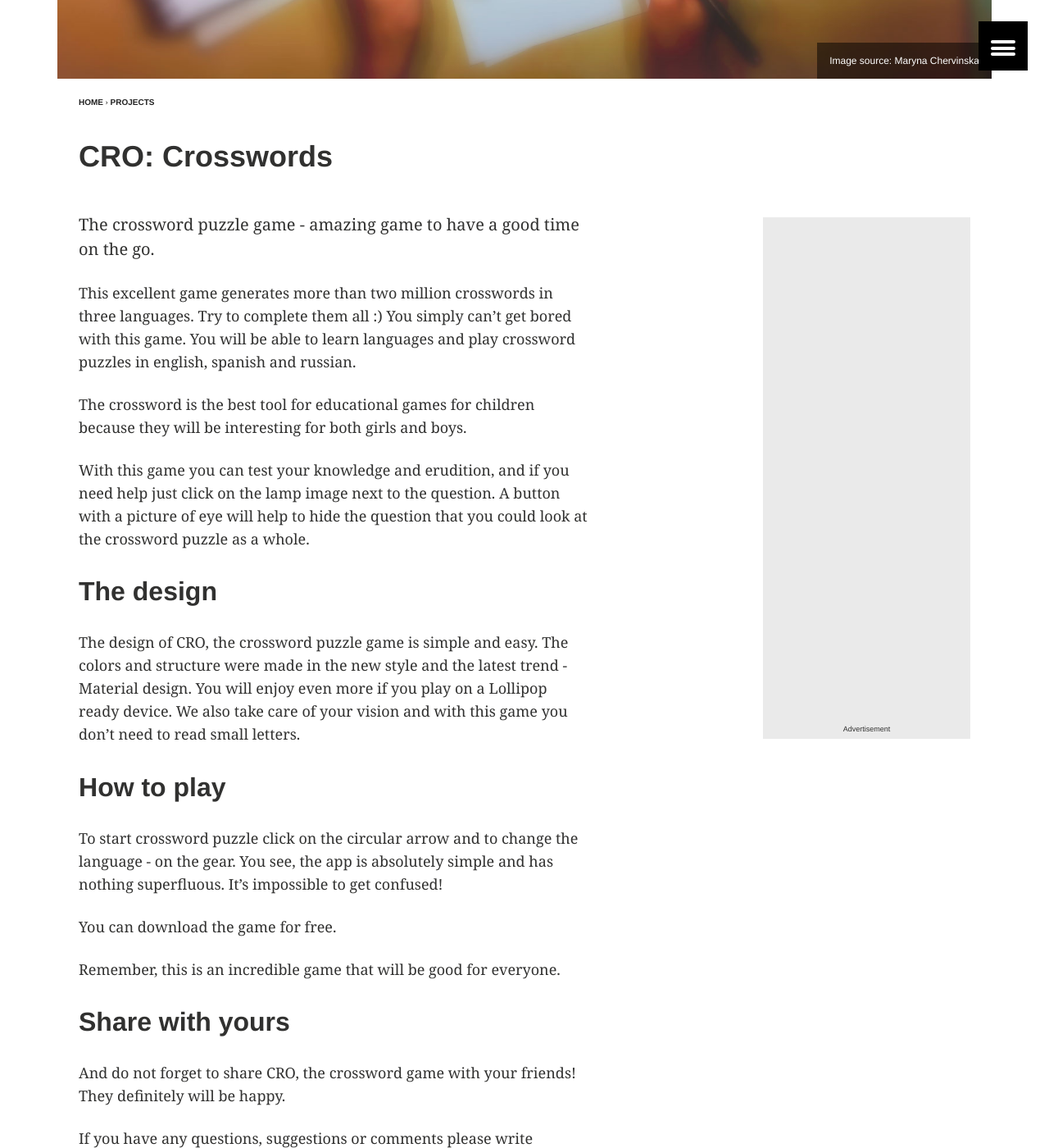
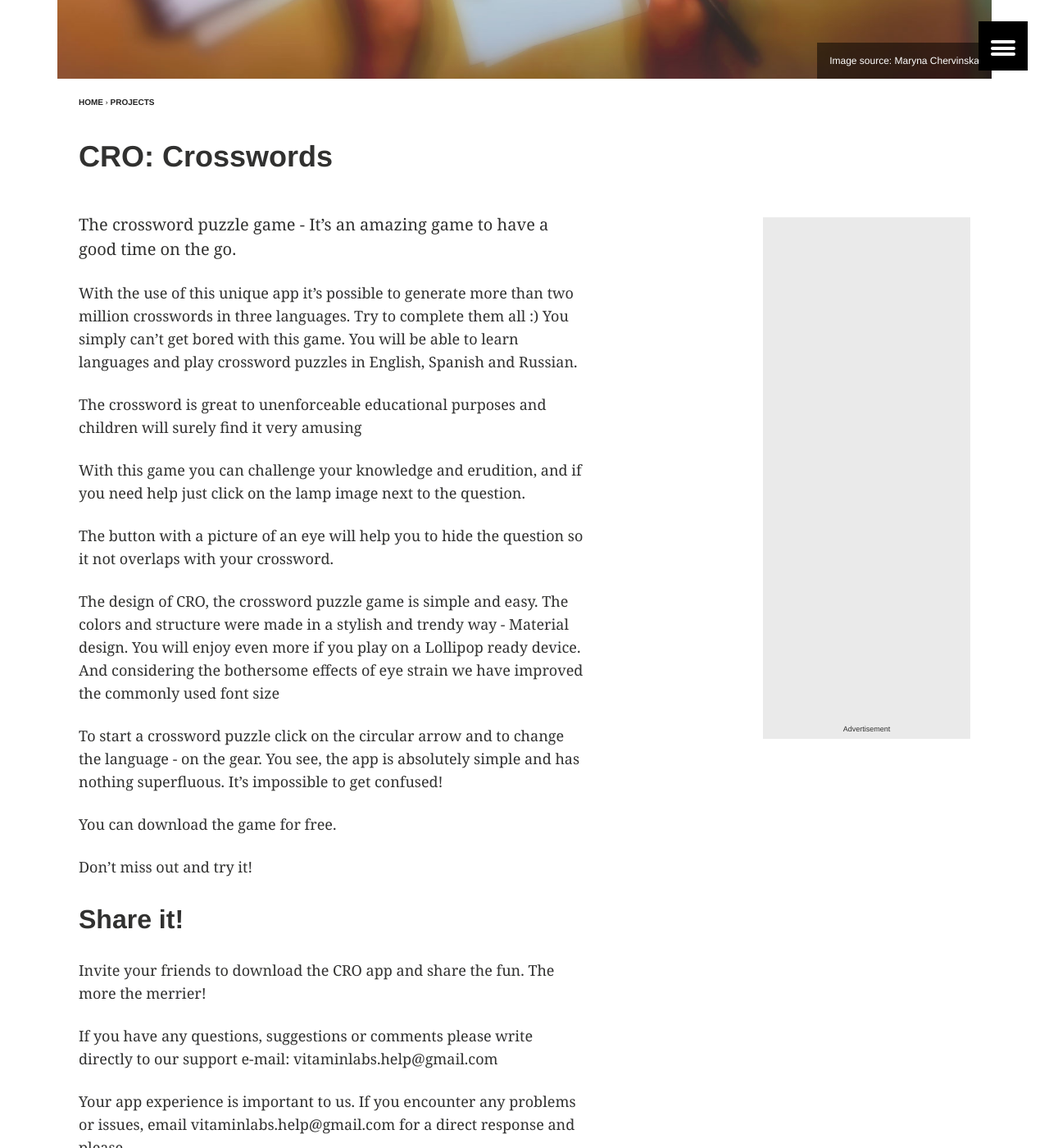
Before and after one commit to vitovalov/vitaminlabs.github.io, a Jekyll site: the page built from _posts/projects/2015-01-02-crocrosswords.md, in a window 1280 px wide and 1400 px high, scrolled down 586 px. Shown: the whole window at 82% size. Built offline with Jekyll 4.4.1, drawn with Linux system fonts in a browser that asks for light colours.

Commit message:
english spellings grammar fixes

```diff
--- a/_posts/projects/2015-01-02-crocrosswords.md
+++ b/_posts/projects/2015-01-02-crocrosswords.md
@@ -14,28 +14,27 @@
   creditlink: https://www.behance.net/ITMaryna
 ---
 
-The crossword puzzle game - amazing game to have a good time on the go.
+The crossword puzzle game - It's an amazing game to have a good time on the go.
 
-This excellent game generates more than two million crosswords in three languages. Try to complete them all :) You simply can't get bored with this game. You will be able to learn languages and play crossword puzzles in english, spanish and russian.
+With the use of this unique app it's possible to generate more than two million crosswords in three languages. Try to complete them all :) You simply can't get bored with this game. You will be able to learn languages and play crossword puzzles in English, Spanish and Russian.
 
-The crossword is the best tool for educational games for children because they will be interesting for both girls and boys.
+The crossword is great to unenforceable educational purposes and children will surely find it very amusing
 
-With this game you can test your knowledge and erudition, and if you need help just click on the lamp image next to the question. A button with a picture of eye will help to hide the question that you could look at the crossword puzzle as a whole.
+With this game you can challenge your knowledge and erudition, and if you need help just click on the lamp image next to the question.
 
-## The design
+The button with a picture of an eye will help you to hide the question so it not overlaps with your crossword.
 
-The design of CRO, the crossword puzzle game is simple and easy. The colors and structure were made in the new style and the latest trend - Material design. You will enjoy even more if you play on a Lollipop ready device. We also take care of your vision and with this game you don't need to read small letters.
+The design of CRO, the crossword puzzle game is simple and easy. The colors and structure were made in a stylish and trendy way - Material design. You will enjoy even more if you play on a Lollipop ready device. And considering the bothersome effects of eye strain we have improved the commonly used font size
 
-## How to play
-To start crossword puzzle click on the circular arrow and to change the language - on the gear. You see, the app is absolutely simple and has nothing superfluous. It's impossible to get confused!
+To start a crossword puzzle click on the circular arrow and to change the language - on the gear. You see, the app is absolutely simple and has nothing superfluous.  It's impossible to get confused!
 
 You can download the game for free.
 
-Remember, this is an incredible game that will be good for everyone.
+Don't miss out and try it!
 
-## Share with yours
+## Share it!
 
-And do not forget to share CRO, the crossword game with your friends! They definitely will be happy.
+Invite your friends to download the CRO app and share the fun. The more the merrier!
 
 If you have any questions, suggestions or comments please write directly to our support e-mail:
 vitaminlabs.help@gmail.com
```
Also changed, not shown: about/index.md (+2 -6 lines), index.md (+5 -3 lines).
